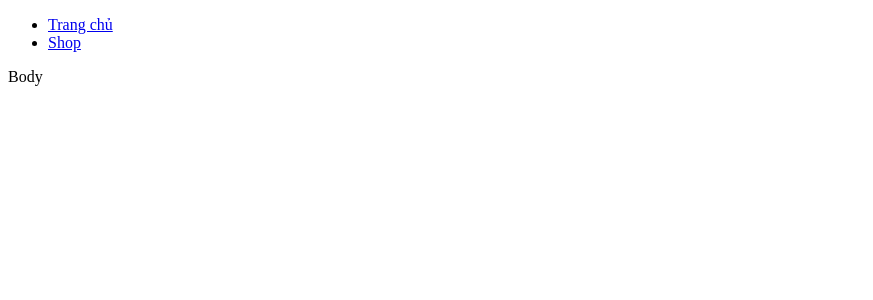
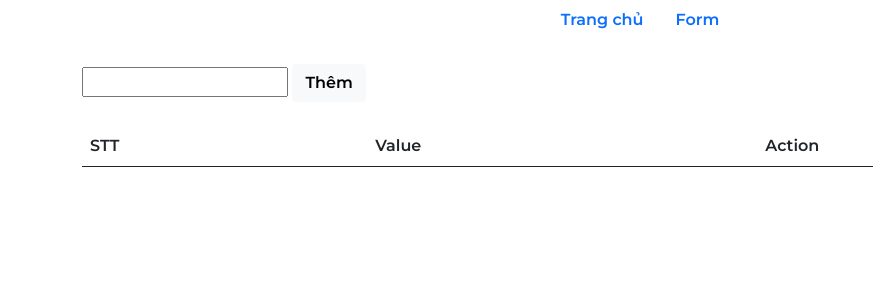
Before and after one commit to LuuTuanKha/LearnReactJSSummer2021, a React (Create React App) app in the folder learning-reactjs/: page /form in a window 1280 px wide. Shown: the top 300 px of the page, without its empty margins (0-873 px from the left). Built offline with nearby package versions, Linux system fonts and the light colour scheme.

Commit message:
Finish BT Form
Finish BT Form ( Chưa tối ưu)

```diff
--- a/learning-reactjs/public/index.html
+++ b/learning-reactjs/public/index.html
@@ -14,10 +14,30 @@
       manifest.json provides metadata used when your web app is installed on a
       user's mobile device or desktop. See https://developers.google.com/web/fundamentals/web-app-manifest/
     -->
+          <link
+               rel="stylesheet"
+               href="https://cdn.jsdelivr.net/npm/bootstrap@5.0.2/dist/css/bootstrap.min.css"
+               integrity="sha384-EVSTQN3/azprG1Anm3QDgpJLIm9Nao0Yz1ztcQTwFspd3yD65VohhpuuCOmLASjC"
+               crossorigin="anonymous"
+          />
           <link rel="manifest" href="%PUBLIC_URL%/manifest.json" />
-    <script src="https://cdn.jsdelivr.net/npm/bootstrap@5.0.2/dist/js/bootstrap.min.js" integrity="sha384-cVKIPhGWiC2Al4u+LWgxfKTRIcfu0JTxR+EQDz/bgldoEyl4H0zUF0QKbrJ0EcQF" crossorigin="anonymous"></script>
-    <script src="https://cdn.jsdelivr.net/npm/bootstrap@5.0.2/dist/js/bootstrap.bundle.min.js" integrity="sha384-MrcW6ZMFYlzcLA8Nl+NtUVF0sA7MsXsP1UyJoMp4YLEuNSfAP+JcXn/tWtIaxVXM" crossorigin="anonymous"></script>
-
+          <script
+               src="https://cdn.jsdelivr.net/npm/bootstrap@5.0.2/dist/js/bootstrap.min.js"
+               integrity="sha384-cVKIPhGWiC2Al4u+LWgxfKTRIcfu0JTxR+EQDz/bgldoEyl4H0zUF0QKbrJ0EcQF"
+               crossorigin="anonymous"
+          ></script>
+          <script
+               src="https://cdn.jsdelivr.net/npm/bootstrap@5.0.2/dist/js/bootstrap.bundle.min.js"
+               integrity="sha384-MrcW6ZMFYlzcLA8Nl+NtUVF0sA7MsXsP1UyJoMp4YLEuNSfAP+JcXn/tWtIaxVXM"
+               crossorigin="anonymous"
+          ></script>
+          <link href="https://fonts.googleapis.com/css2?family=Montserrat:wght@600&display=swap" rel="stylesheet">
+          <style>
+            body {
+        font-family: 'Montserrat', sans-serif;
+        /* font-size: 48px; */
+      }
+          </style>
           <!--
       Notice the use of %PUBLIC_URL% in the tags above.
       It will be replaced with the URL of the `public` folder during the build.
--- a/learning-reactjs/src/App.js
+++ b/learning-reactjs/src/App.js
@@ -3,12 +3,18 @@ import routes from "./routes";
 import { BrowserRouter as Router, Switch, Route, Link } from "react-router-dom";
 
 function App() {
-
+  const maproutes = routes.map((route,index) => {
+    return <Route path={route.path} component={route.component} exact={route.exact}/>
+  });
   return (
     <Router>
     <div className="App container">
       <Nav/>
-      Body
+      <br />
+      <Switch>
+
+        {maproutes}
+      </Switch>
 
     </div>
     </Router>
--- /dev/null
+++ b/learning-reactjs/src/component/Form.jsx
@@ -0,0 +1,61 @@
+import React from "react";
+import { useState } from "react";
+// import { BrowserRouter as Router, Switch, Route, Link } from "react-router-dom";
+
+const Form = () => {
+
+     let obj = { value: "" };
+     const [arrobjstate, setarrobjstate] = useState([]);
+
+     const btnClick = () => {
+          setarrobjstate((arrobj) => [...arrobj, obj]);
+     };
+     const inputOnChange = (event) => {
+          obj.value = event.target.value;
+          console.log(obj.value);
+     };
+
+     let tableArr = arrobjstate.map((obj, index) => {
+        obj.index = index;
+          return (
+               <tr>
+                    <th scope="row">{obj.index+1}</th>
+                    <td>{obj.value}</td>
+
+                    <td>
+                         <button className="btn btn-danger" onClick={() => deleteOnClick(obj.index)}>Delete</button>
+                    </td>
+               </tr>
+          );
+     });
+     const deleteOnClick = index => {
+            console.log(index)
+         let arrtemp = arrobjstate.filter(obj => obj.index !==index)
+         setarrobjstate(arrtemp)
+
+    }
+     return (
+          <div>
+
+               <input onChange={inputOnChange} />{" "}
+               <button className="btn btn-light" onClick={() => btnClick()}>
+                    Thêm
+               </button>
+               <br></br>
+
+               <br />
+               <table className="table">
+                    <thead className="thead-dark">
+                         <tr>
+                              <th scope="col">STT</th>
+                              <th scope="col">Value</th>
+                              <th scope="col">Action</th>
+                         </tr>
+                    </thead>
+                    <tbody>{tableArr}</tbody>
+               </table>
+          </div>
+     );
+};
+
+export default Form;
--- a/learning-reactjs/src/component/Nav.js
+++ b/learning-reactjs/src/component/Nav.js
@@ -25,7 +25,7 @@ const Nav = () => {
      };
      const listLink = [
           { label: "Trang chủ", to: "/show-list", activeOnlyWhenExact: true },
-          { label: "Shop", to: "/shop", activeOnlyWhenExact: true },
+          { label: "Form", to: "/Form", activeOnlyWhenExact: true },
 
      ];
      const mapLinkList = listLink.map((link,index) => {
--- a/learning-reactjs/src/component/RouteA.jsx
+++ /dev/null
@@ -1,11 +0,0 @@
-import React from 'react'
-
-const RouteA = () => {
-    return (
-        <div>
-            This is Route A
-        </div>
-    )
-}
-
-export default RouteA
--- a/learning-reactjs/src/routes.js
+++ b/learning-reactjs/src/routes.js
@@ -1,7 +1,7 @@
 
-import RouteA from "./component/RouteA";
+import Form from "./component/Form";
 const routes = [
-     { path: "/show-list", component: RouteA, exact: true },
+     { path: "/form", component: Form, exact: true },
      // { path: "", component: NotFound, exact: true }
      // {path:"/show-list", component: RouteA, exact: true}
 ];
```
Lines whose indentation alone changed are shown as unchanged.
